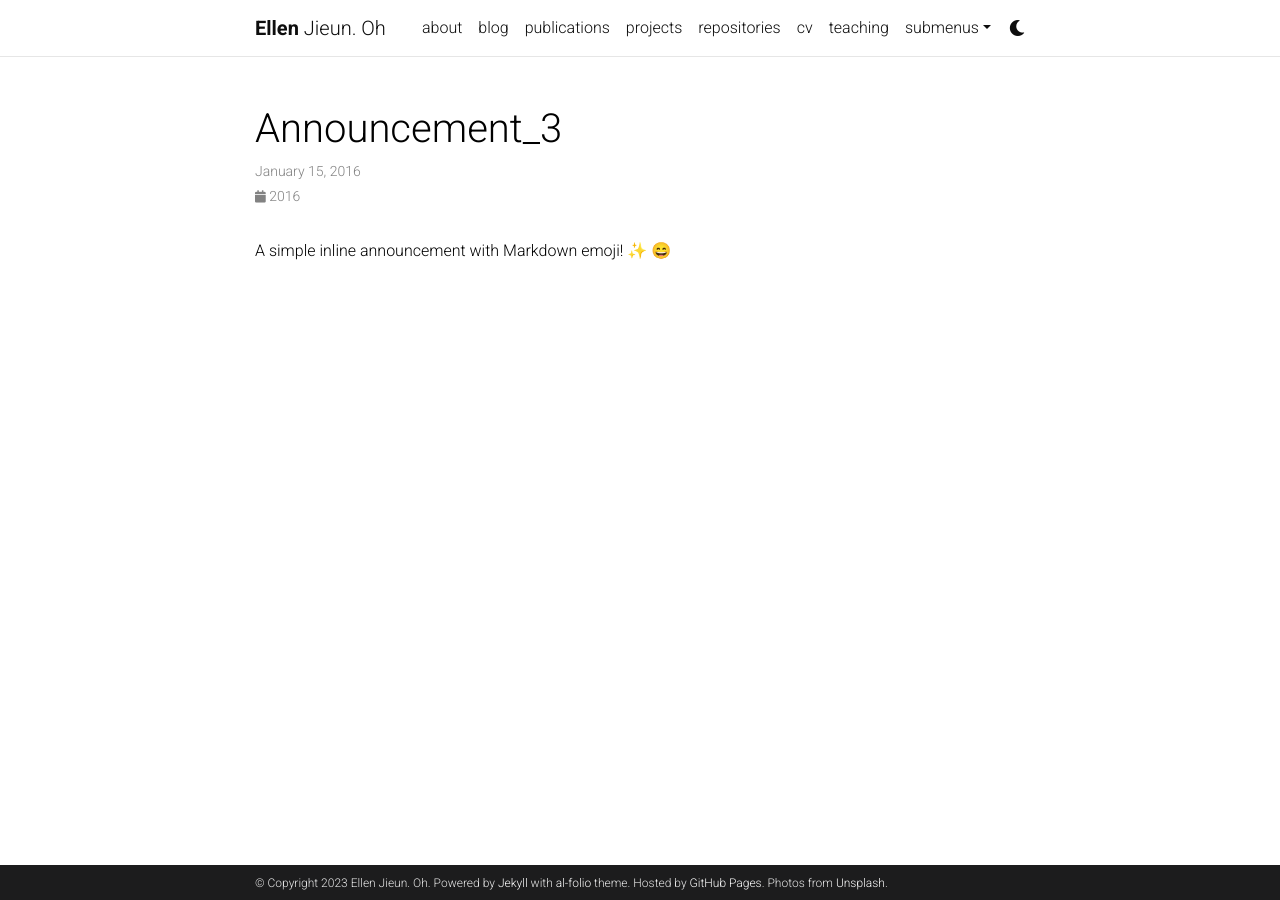
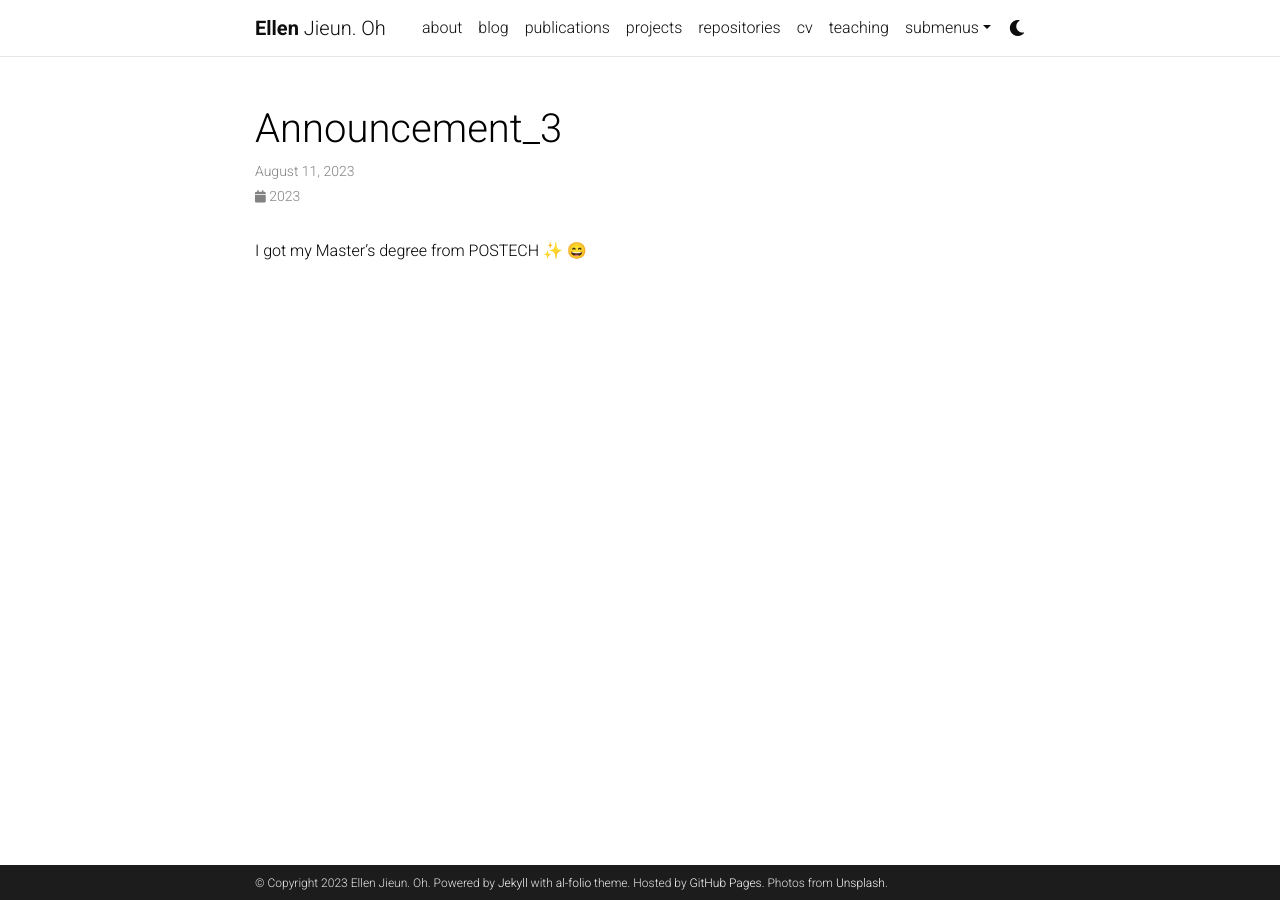
Before and after one commit to Nimbus1997/Nimbus1997.github.io, a Jekyll site: the page built from _news/announcement_3.md, in a window 1280 px wide. Built offline with Jekyll 4.4.1, drawn with Linux system fonts in a browser that asks for light colours; emoji names are drawn with the system emoji font; comment, search, counter and statistics services are not loaded; a style sheet for code colours, icons or effects is not loaded.

Commit message:
Update announcement_3.md

```diff
--- a/_news/announcement_3.md
+++ b/_news/announcement_3.md
@@ -1,8 +1,8 @@
 ---
 layout: post
-date: 2016-01-15 07:59:00-0400
+date: 2023-08-11 07:59:00-0400
 inline: true
 related_posts: false
 ---
 
-A simple inline announcement with Markdown emoji! :sparkles: :smile:
+I got my Master's degree from POSTECH :sparkles: :smile:
```
